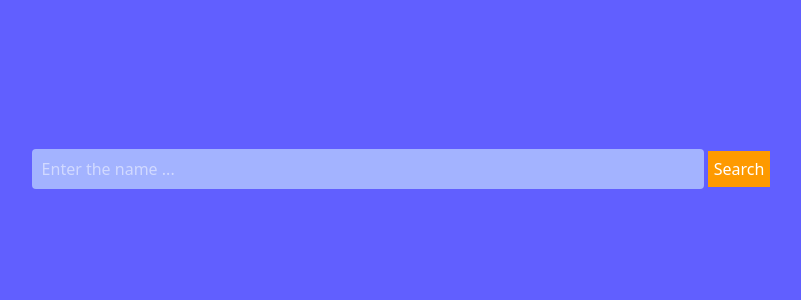
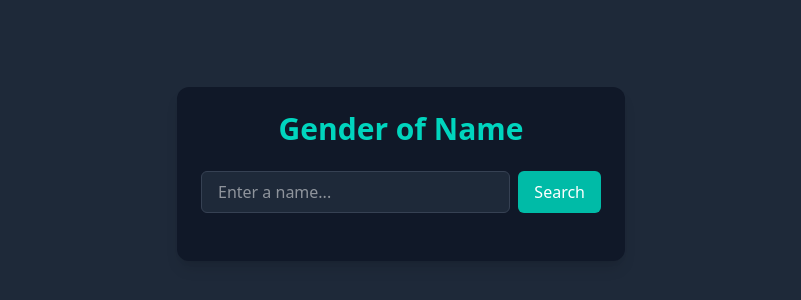
Before and after one commit to alirezaabbasi-dev/Gender-of-name, a website: page index.html in a window 1280 px wide. Shown: the part 226-526 px from the top of the page, without its empty margins (239-1040 px from the left). Drawn offline with Linux system fonts and the light colour scheme.

Commit message:
Redesigned project

```diff
--- a/index.html
+++ b/index.html
@@ -2,31 +2,28 @@
 <html lang="en">
 
 <head>
-  <meta charset="UTF-8">
-  <meta name="viewport" content="width=device-width, initial-scale=1.0">
-  <title>Gender of name</title>
-  <link rel="stylesheet" href="app.css">
-
+  <meta charset="UTF-8" />
+  <meta name="viewport" content="width=device-width, initial-scale=1.0" />
+  <title>Gender of Name</title>
+  <link rel="stylesheet" href="app.css" />
 </head>
 
-<body class="bg-indigo-950">
-
-  <div class="container w-full h-screen bg-indigo-500 flex flex-col items-center justify-center gap-2.5">
-
-    <div>
-      <input id="name-input"
-        class="sm:w-full md:w-2/3 lg:w-2xl  h-10 bg-indigo-300 text-white rounded-sm outline-none px-2.5"
-        placeholder="Enter the name ..." type="text">
-      <button id="Search" class="w-fit p-1.5 text-white cursor-pointer bg-amber-500">Search</button>
+<body class="bg-gray-800 text-white font-sans">
+  <div class="flex items-center justify-center h-screen px-4">
+    <div class="w-full max-w-md bg-gray-900 rounded-xl shadow-lg p-6 space-y-6">
+      <h1 class="text-3xl font-semibold text-center text-teal-400">
+        Gender of Name
+      </h1>
+      <div class="flex gap-2">
+        <input id="name-input" type="text" placeholder="Enter a name..."
+          class="flex-1 px-4 py-2 bg-gray-800 text-white border border-gray-700 rounded-md focus:outline-none focus:ring-2 focus:ring-teal-500" />
+        <button id="Search" class="bg-teal-500 hover:bg-teal-600 text-white px-4 py-2 rounded-md transition-all">
+          Search
+        </button>
+      </div>
+      <p id="show-output" class="text-center text-lg text-gray-300 break-words overflow-y-auto max-h-40"></p>
     </div>
-    <p id="show-output" class="w-full text-center break-words overflow-y-scroll text-white tracking-wider  sm:text-sm md:text-2xl">
-    </p>
   </div>
-
-
-
-
-
 
   <script src="./app.js"></script>
 </body>
```
Also changed, not shown: app.css.
